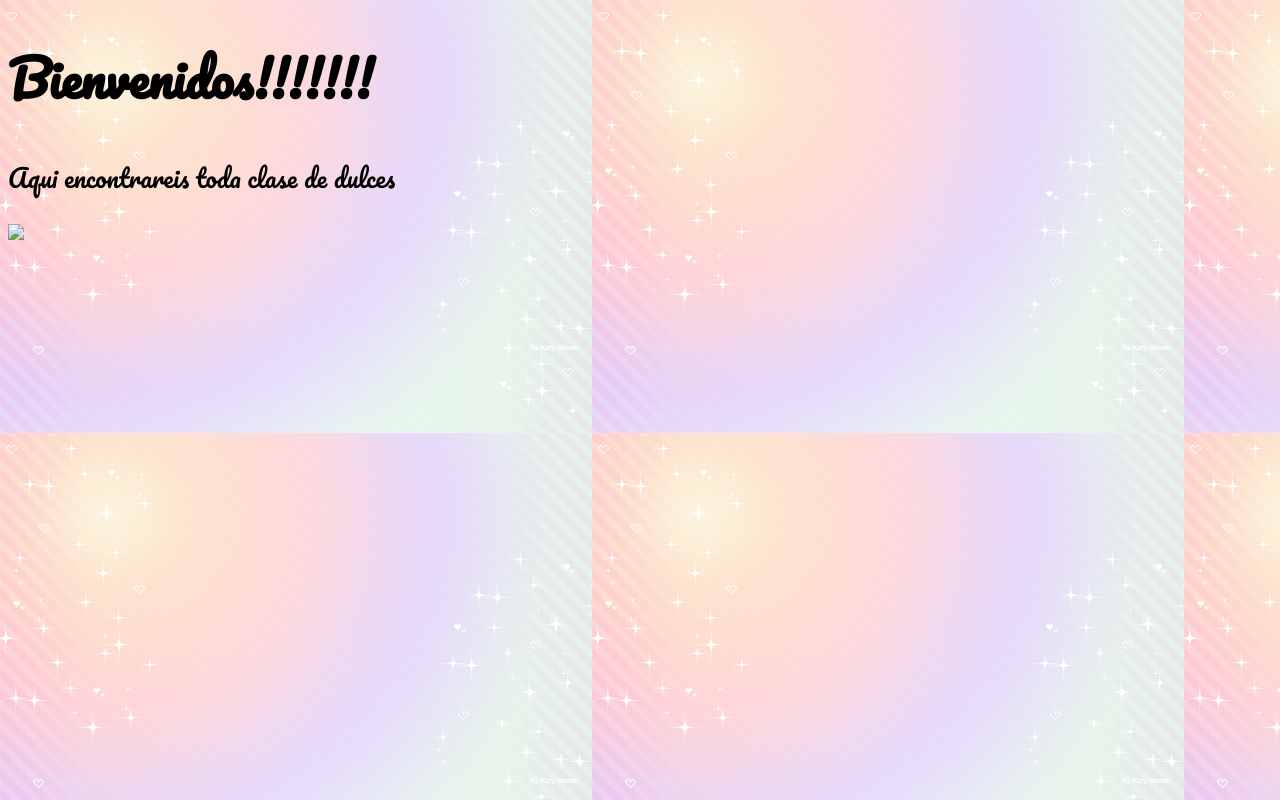
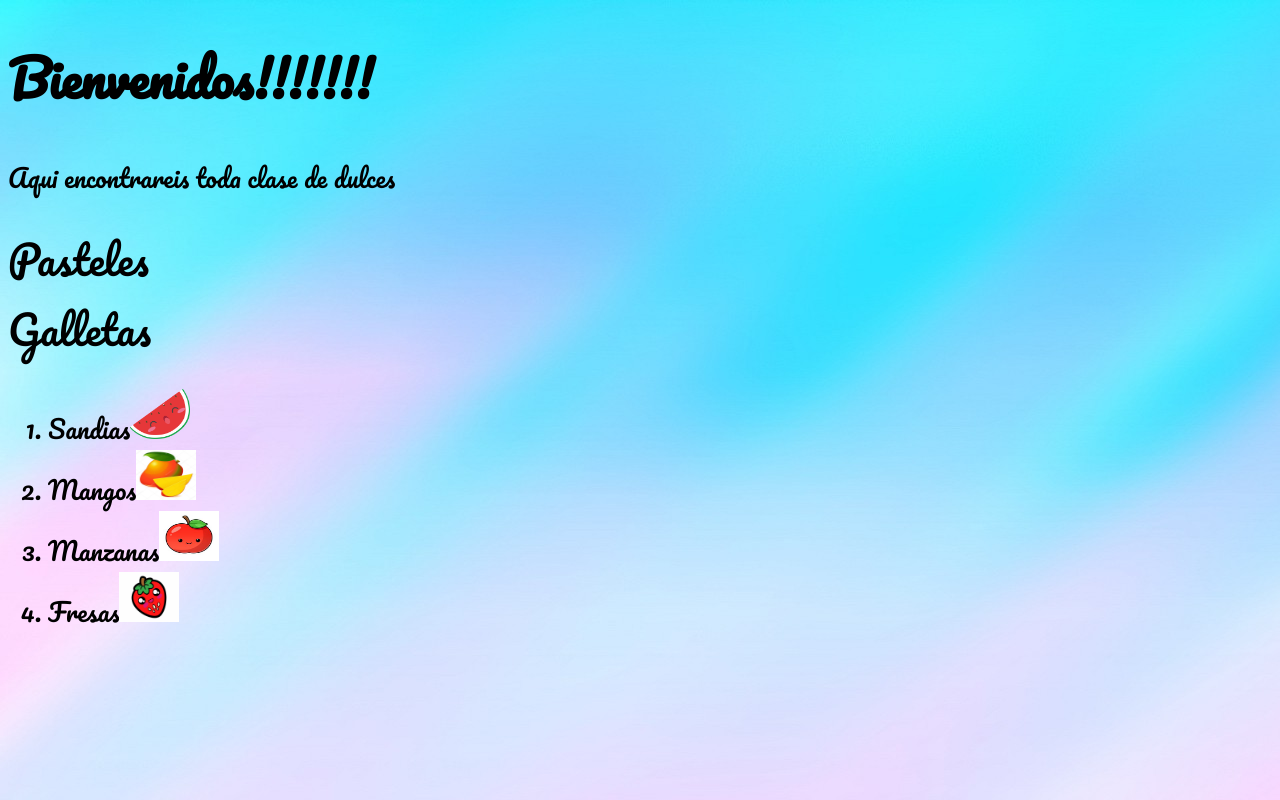
Before and after one commit to josy608/josy, a plain HTML site: page index.html in a window 1280 px wide. Drawn offline with Linux system fonts and the light colour scheme; a web font is replaced by a local one.

Commit message:
first changes

```diff
--- a/index.html
+++ b/index.html
@@ -6,12 +6,19 @@
       <link rel="stylesheet" type="text/css" href="styles.css"/>
       <link rel="stylesheet"
     href="https://fonts.googleapis.com/css?family=Pacifico">
-  </head>
+<link rel="stylesheet"
+href="https://fonts.googleapis.com/css?family=Rancho&effect=shadow-multiple|fire-animation">
 
   <body >
   <h1> Bienvenidos!!!!!!!</h1>
-<p id class="intro">
-<p>Aqui encontrareis toda clase de dulces</p>
-  <img src="/home/smx2b/Documents/index.jpeg" align="left">
-  </body>
+  <p>Aqui encontrareis toda clase de dulces</p>
+  <div class="font-effect-fire-animation">Pasteles<br>
+  Galletas
+  </div>
+    <ol >
+      <li>Sandias<img src="imagenes/sandia.png"></li>
+      <li>Mangos<img src="imagenes/mango.jpg"></li>
+      <li>Manzanas<img src="imagenes/manzana.jpg"></li>
+      <li>Fresas<img src="imagenes/fresa.jpg"></li>
+    </ol>
 </html>
--- a/styles.css
+++ b/styles.css
@@ -1,6 +1,13 @@
 body {
-   background-image: url(imagenes/1.png);
+   background-image: url(imagenes/2.jpg);
    font-family: 'Pacifico',  cursive;
    font-size: 25px;
+ }
+.font-effect-fire-animation{
+  font-size: 40px;
 
 }
+img{
+  width: 60px;
+  height: 50px;
+}
```
Also changed, not shown: imagenes/2.jpg (added), imagenes/fresa.jpg (added), imagenes/images.jpeg (added), imagenes/mango.jpg (added), imagenes/manzana.jpg (added), imagenes/sandia.png (added).
